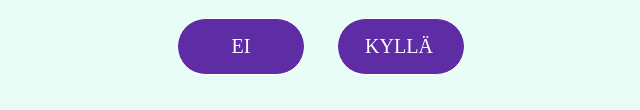
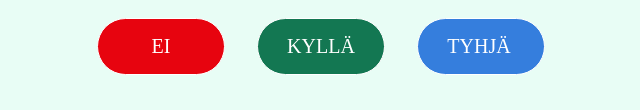
Before and after one commit to terotic/demohack-layouts, a plain HTML site: page index.html in a window 1280 px wide. Shown: the part 551-661 px from the top of the page, without its empty margins (319-959 px from the left). Drawn offline with nearby package versions, Linux system fonts and the light colour scheme.

Commit message:
Update 2017-04-29T13:34:51.098Z

```diff
--- a/index.html
+++ b/index.html
@@ -18,11 +18,14 @@
       </div>
     </article>
     <div class="flex items-center justify-center pa1">
-      <a href="#0" class="f4 no-underline white bg-animate hover-bg-pink hover-white inline-flex items-center justify-center pa3 ba br-pill w4 mr4 bg-purple">
+      <a href="#0" class="f4 no-underline white bg-animate hover-bg-red hover-white inline-flex items-center justify-center pa3 ba br-pill w4 mr4 bg-dark-red">
         <span class="">EI</span>
       </a>
-      <a href="#0" class="f4 no-underline white bg-animate hover-bg-pink hover-white inline-flex items-center justify-center pa3 ba br-pill w4 bg-purple">
-        <span class="pr1">KYLLÄ</span>
+      <a href="#0" class="f4 no-underline white bg-animate hover-bg-green hover-white inline-flex items-center justify-center pa3 ba br-pill w4 mr4 bg-dark-green">
+        <span class="">KYLLÄ</span>
+      </a>
+      <a href="#0" class="f4 no-underline white bg-animate hover-bg-light-blue hover-white inline-flex items-center justify-center pa3 ba br-pill w4 bg-blue">
+        <span class="pr1">TYHJÄ</span>
       </a>
     </div>
 
```
